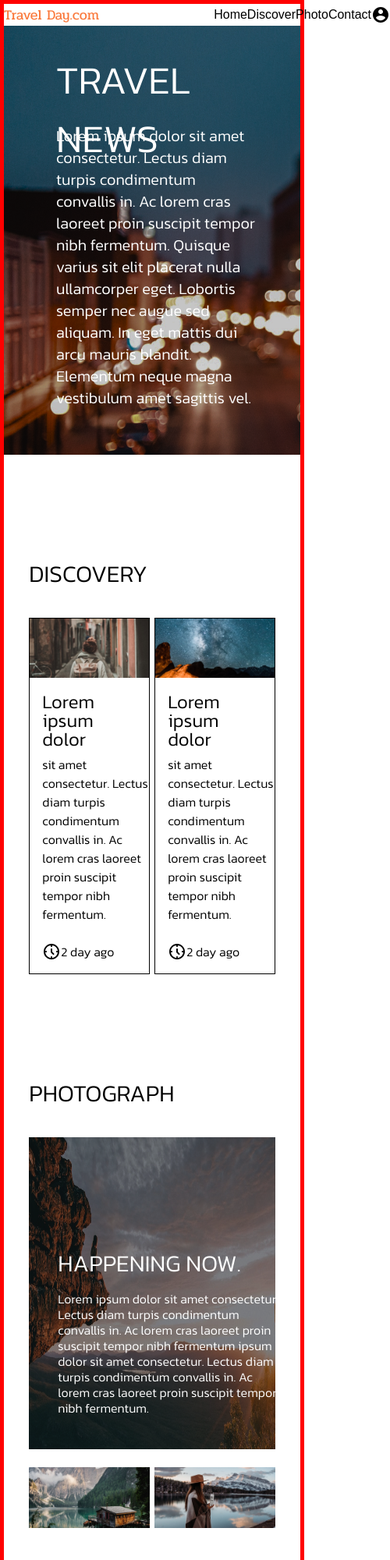
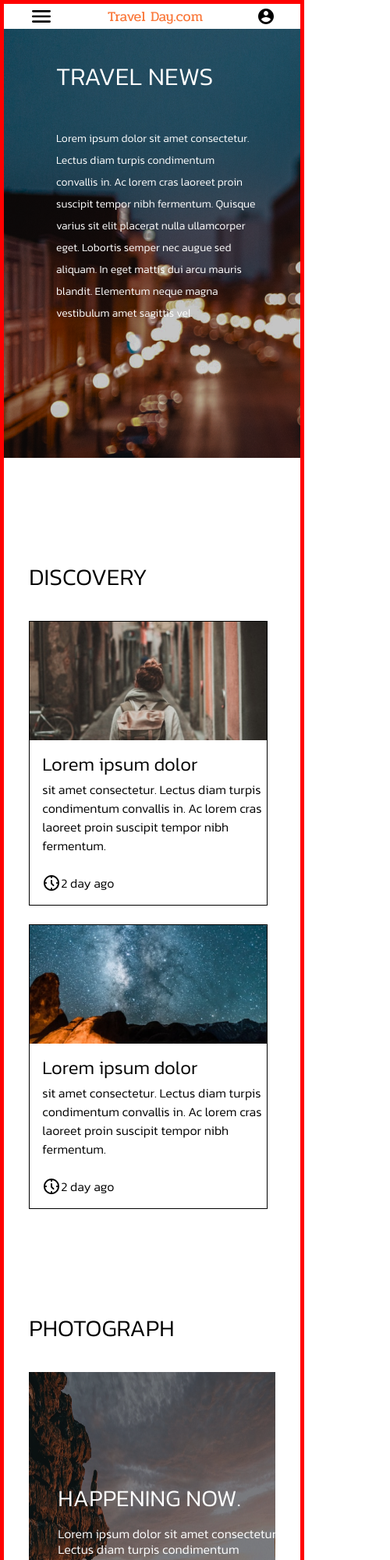
Before and after one commit to Giorgi-Otarashvili/davaleba9, a plain HTML site: page index.html in a window 390 px wide. Shown: the top 2000 px of the page at 78% size, 500 px wide, since content can reach past the window. Drawn offline with Linux system fonts and the light colour scheme; a web font is replaced by a local one.

Commit message:
complate

```diff
--- /dev/null
+++ b/css/mobile.css
@@ -0,0 +1,57 @@
+@media (max-width: 660px){
+
+.logo_mobile {display: block;}
+
+header {width: 97%;}
+
+nav {display: none;}
+
+.guest { margin-left: 0;}
+
+/* cover  */
+
+.cover_h1 {
+    font-size: 32px;
+    top: 24px ;
+}
+.cover_p {font-size: 14px;}
+
+/* section1 */
+
+.section_article {
+   flex-direction: column;
+}
+
+.section1_divs {
+    width: 97%;
+}
+
+.margin_bottom24 {
+    margin-bottom: 24px;
+}
+
+
+/* section2 */
+
+.section2_article2 {
+    flex-direction: column ;
+    margin-bottom: 48px;
+
+}
+
+
+.section2_article2_image1 {
+    /* margin-bottom: 0 ; */
+
+    width: 100%;
+}
+
+
+.section2_article2_image2 {width: 100%;
+    margin-top: 20px;
+
+}
+
+
+
+}
--- a/css/style.css
+++ b/css/style.css
@@ -35,19 +35,15 @@ align-items: center;
     align-items: center;
 }
 
+.box {
+    display: flex;
+}
 
-nav {
-    display: flex;
-    align-content: center;
-    width: calc(420 / 1440 * 100%);
-justify-content: space-between;
-}
+
 
 ul {
     display: flex;
-    /* background-color: chocolate; */
-    justify-content: space-between;
-    width: 85%;
+
 
 }
 
@@ -69,6 +65,19 @@ font-weight: 400;
 line-height: 24px;
 }
 
+.margin_inlain32 {
+    margin-inline: 32px;
+}
+
+.margin_right32 {
+    margin-right: 32px;
+}
+
+
+
+.guest {
+    margin-left: 40px;
+}
 /* cover  */
 
 .cover {
@@ -245,7 +254,7 @@ width: 90%
     display: flex;
     flex-direction: column;
     justify-content: space-between;
-
+margin-left: 20px;
 }
 .section2_article2_image1 {
     margin-bottom: 20px;
--- a/css/tablet.css
+++ b/css/tablet.css
@@ -1,6 +1,6 @@
 @media (max-width: 1024px)
  {
-    .header { width: 100%;}
+    /* .header { width: 100%;}     */
 
 
     /* cover  */
@@ -39,6 +39,7 @@
     .section2_article2 {
         flex-direction: row;
     margin-top: 20px;
+    margin-left: 0;
     }
 
     .section2_article2_image1 {
--- a/index.html
+++ b/index.html
@@ -8,7 +8,7 @@
     <link rel="stylesheet" href="css/reset.css">
     <link rel="stylesheet" href="css/style.css">
     <link rel="stylesheet" href="css/tablet.css">
-    <link rel="stylesheet" href="css/smalltablet.css">
+    <link rel="stylesheet" href="css/mobile.css">
 </head>
 
 <body>
@@ -22,18 +22,24 @@
                 <img class="main_logo" src="images/ic_baseline-mode-of-travel.svg" alt="">
                 <h1 class="header_logo_text">Travel Day.com</h1>
             </div>
+            <div class="box">
             <nav>
                 <ul>
                     <li><a class="nav_li_a" href="index.html">Home</a></li>
-                    <li><a class="nav_li_a" href="">Discover</a></li>
-                    <li><a class="nav_li_a" href="">Photo</a></li>
-                    <li><a class="nav_li_a" href="">Contact</a></li>
-
-                                    <img class="guest" src="images/mdi_user-circle.svg" alt="">
+                    <li><a class="nav_li_a margin_inlain32" href="">Discover</a></li>
+                    <li><a class="nav_li_a margin_right32" href="">Photo</a></li>
+                    <li><a class="nav_li_a " href="">Contact</a></li>
 
                 </ul>
 
+
+
+
             </nav>
+
+            <img class="guest" src="images/mdi_user-circle.svg" alt="">
+
+        </div>
 
         </header>
 
@@ -61,7 +67,7 @@
 
             <div class="section_article">
 
-                <div class="section1_divs">
+                <div class="section1_divs margin_bottom24">
                     <img class="section1_images" src="images/Rectangle 6.png" alt="">
                     <h1 class="section1_div_h1">Lorem ipsum dolor</h1>
                     <p class="section1_div_p">sit amet consectetur. Lectus diam turpis condimentum convallis in. Ac
```
Also changed, not shown: css/smalltablet.css (deleted).
